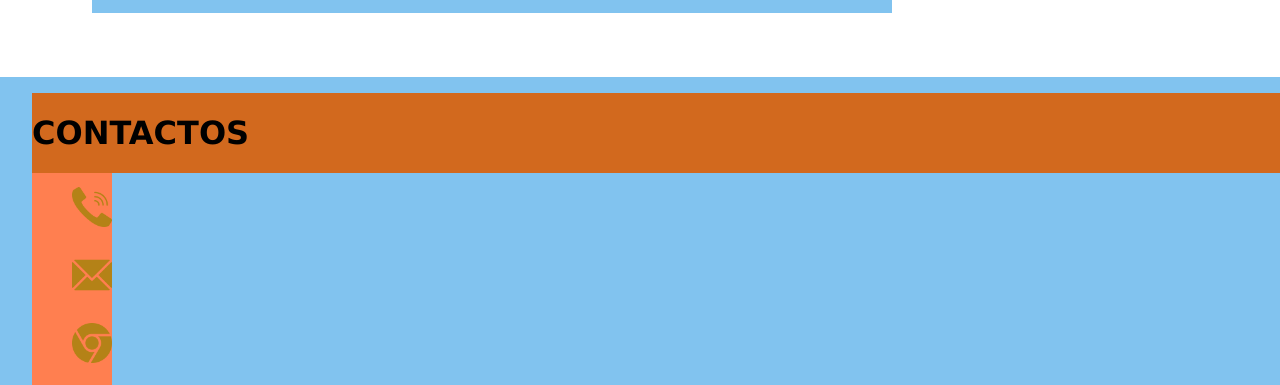
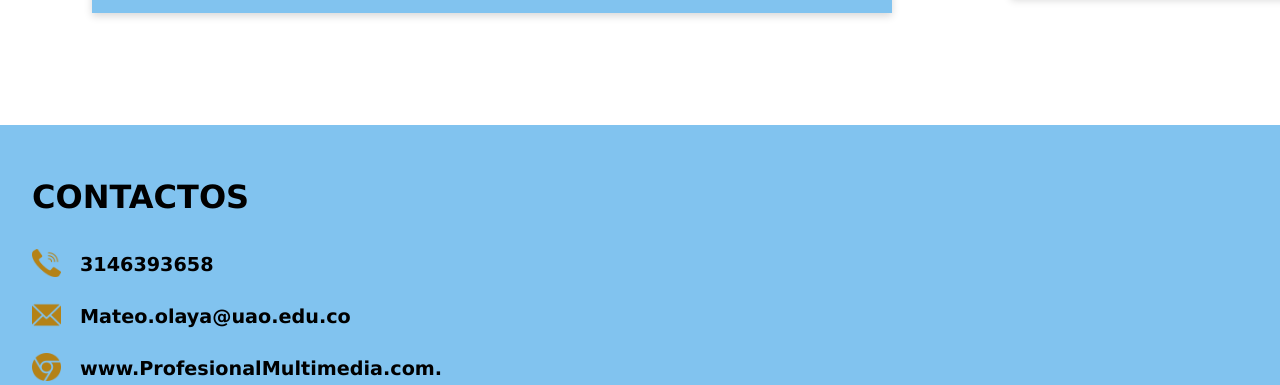
Before and after one commit to Mateo8585/CurriculumWeb, a plain HTML site: page Index.html in a window 1280 px wide. Shown: the part 1651-2036 px from the top of the page. Drawn offline with Linux system fonts and the light colour scheme.

Commit message:
Etapa Final

```diff
--- a/Index.html
+++ b/Index.html
@@ -259,9 +259,19 @@
         <img src="Resources/Imágenes/call.png" alt="Icono que representa un teléfono" class="o-container-imgContacts">
         <img src="Resources/Imágenes/email.png" alt="Icono que representa el correo eléctronico" class="o-container-imgContacts">
         <img src="Resources/Imágenes/chrome.png" alt="Icono que representa una página web" class="o-container-imgContacts">
-        <img src="Resources/Imágenes/youtube-symbol.png" alt="Icono que representa el icóno de YouTube" class="o-container-imgContacts">
+        <img src="Resources/Imágenes/youtube-symbol.png" alt="Icono que representa la plataforma de YouTube" class="o-container-imgContacts">
 
     </div>
+
+    <div id="InfoContacts" class="o-container-Info-Contacts">
+
+        <div id="TextContact1" class="o-container-TextContact"> <h2>3146393658</h2> </div>
+        <div id="TextContact2" class="o-container-TextContact"> <h2>Mateo.olaya@uao.edu.co</h2> </div>
+        <div id="TextContact3" class="o-container-TextContact"> <h2>www.ProfesionalMultimedia.com.</h2> </div>
+        <div id="TextContact4" class="o-container-TextContact"> <h2>Mateo8585</h2> </div>
+
+    </div>
+
 
   </div>
 
--- a/Resources/Css/main.css
+++ b/Resources/Css/main.css
@@ -14,6 +14,7 @@ html{
     justify-content: center;
     padding: 0rem 0rem 0rem 0rem;
     background-color:#81C3EF;
+    box-shadow: 0 0.2rem 0.5rem rgba(0,0,0,0.16);
 
 }
 
@@ -88,6 +89,7 @@ h3{
     display: flex;
     justify-content: space-around;
     flex-wrap: wrap;
+    box-shadow: 0 0.2rem 0.5rem rgba(0,0,0,0.16);
 
 }
 
@@ -151,7 +153,6 @@ h3{
     display: flex;
     justify-content: space-around;
     flex-direction: column;
-
 
 }
 
@@ -283,6 +284,7 @@ h3{
     display: flex;
     justify-content: space-around;
     flex-wrap: wrap;
+    box-shadow: 0 0.2rem 0.5rem rgba(0,0,0,0.16);
 
 }
 
@@ -371,6 +373,7 @@ h3{
     display: flex;
     justify-content: space-around;
     flex-wrap: wrap;
+    box-shadow: 0 0.2rem 0.5rem rgba(0,0,0,0.16);
 
 }
 
@@ -403,8 +406,11 @@ h3{
     width: 116.9rem;
     height: 22rem;
     background-color: #81C3EF;
-    margin: 4rem 0rem 0rem 0rem;
-    padding: 1rem 0rem 0rem 2rem;
+    margin: 7rem 0rem 0rem 0rem;
+    padding: 0rem 0rem 0rem 2rem;
+    display: flex;
+    flex-wrap: wrap;
+    align-content: center;
 
 }
 
@@ -412,7 +418,6 @@ h3{
 
     width: 116rem;
     height: 5rem;
-    background-color: chocolate;
     display: flex;
     justify-items: center;
 
@@ -420,18 +425,34 @@ h3{
 
 .o-img-contacts{
 
-    width: 5rem;
-    height: 17rem;
-    background-color: coral;
+    width: 3rem;
+    height: 13rem;
     display: flex;
     flex-direction: column;
     justify-content: space-around;
-    align-items: flex-end;
+    align-items: flex-start;
 
 }
 
 .o-container-imgContacts{
 
-    width: 2.5rem;
+    width: 1.8rem;
 
 }
+
+.o-container-Info-Contacts{
+
+    width: 35rem;
+    height: 13rem;
+    display: flex;
+    align-items: flex-start;
+    flex-wrap: wrap;
+
+}
+
+.o-container-TextContact{
+
+    width: 25rem;
+    height: 2rem;
+
+}
```
